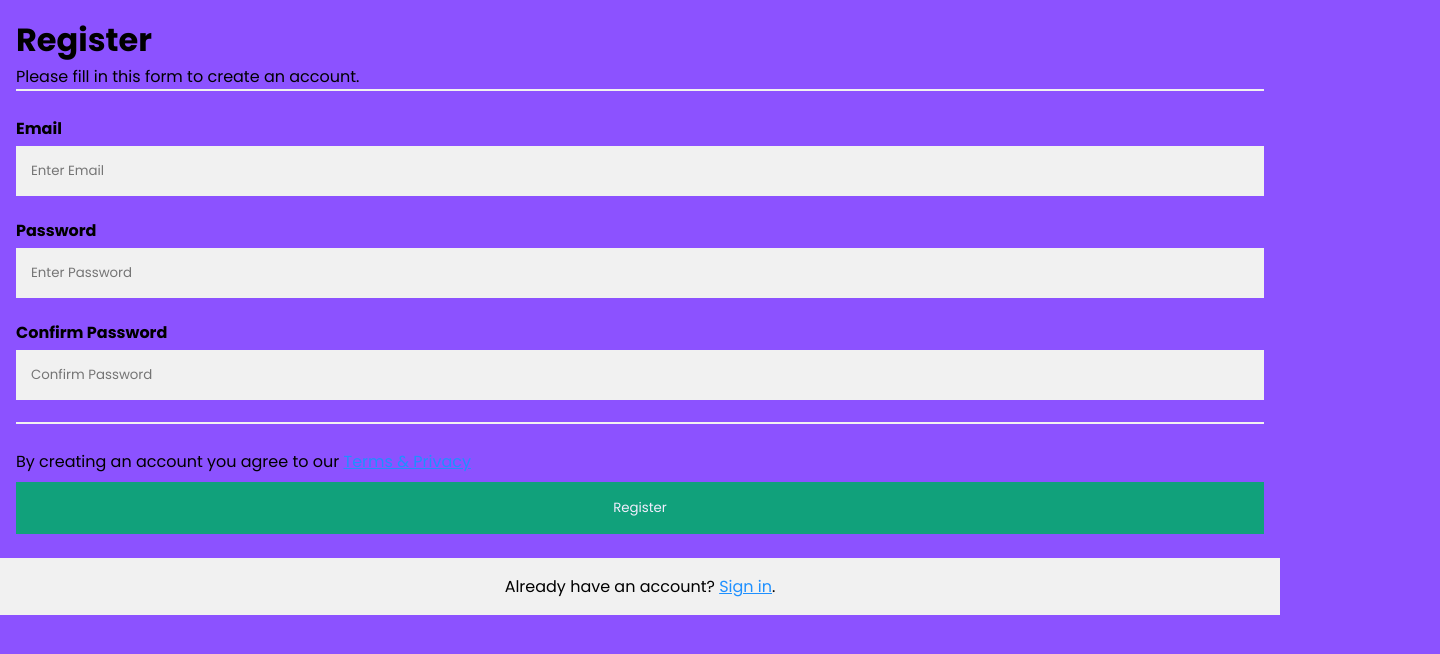
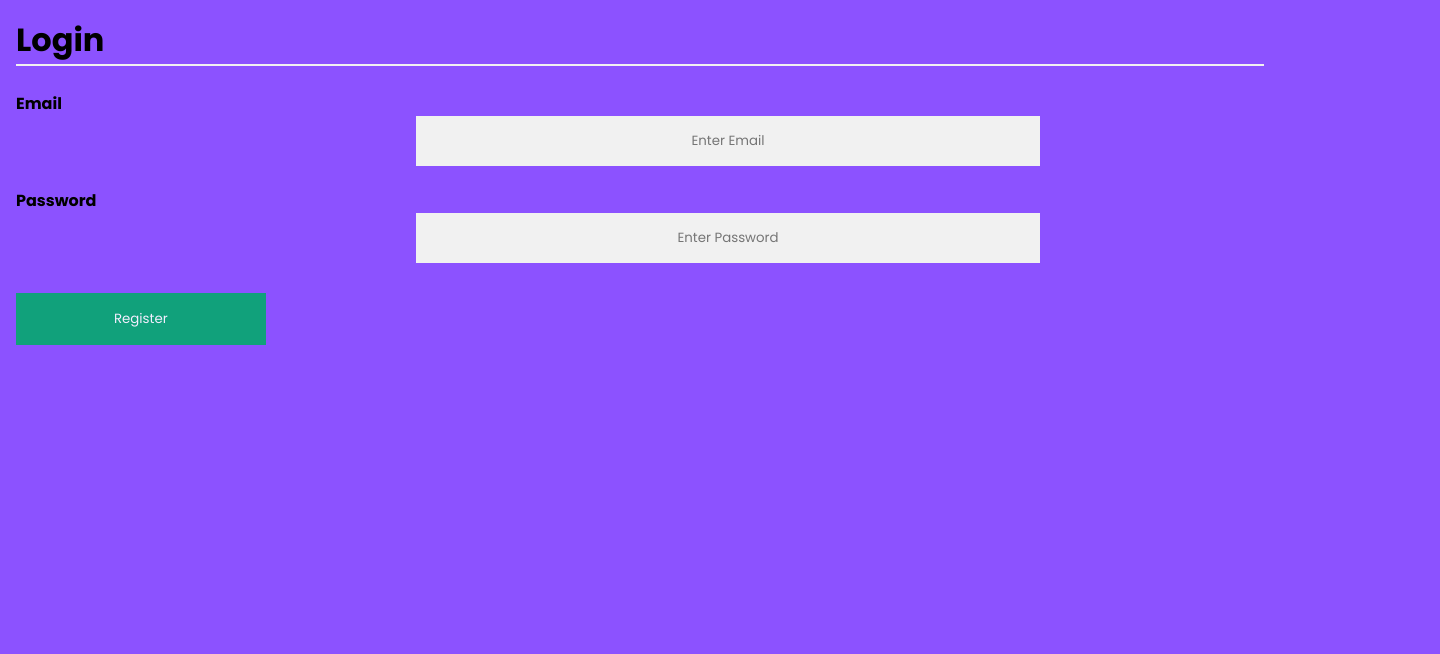
Before and after one commit to YashPame/DataTechLabs, a React (Create React App) app: page /login in a window 1280 px wide. Shown: the top 654 px of the page, 1440 px wide, since content can reach past the window. Built offline with nearby package versions, Linux system fonts and the light colour scheme.

Commit message:
Merge branch 'main' of https://github.com/YashPame/DataTechLabs

```diff
--- a/src/App.js
+++ b/src/App.js
@@ -2,7 +2,7 @@ import logo from './logo.svg';
 import './App.css';
 import Navbar from "./Navbar";
 import Registration from "./Components/Registration";
-
+import Login from "./Components/Login";
 import Progress from "./Components/Progress";
 import Analytics from "./Components/Analytics";
 import Dashboard from "./Components/Dashboard";
@@ -12,11 +12,12 @@ import {Route, Routes} from "react-router-dom";
 function App() {
   return (
       <>
-      <Registration />
+
       <Routes>
             <Route path="/dashboard" element={<Dashboard />} />
             <Route path="/progress" element={<Progress />} />
             <Route path="/analytics" element={<Analytics />} />
+            <Route path="/login" element={<Login />} />
       </Routes>
       </>
 
--- a/src/Components/Login.css
+++ b/src/Components/Login.css
@@ -0,0 +1,57 @@
+
+* {box-sizing: border-box}
+
+/* Add padding to containers */
+.container {
+  padding: 16px;
+}
+
+
+
+/* Full-width input fields */
+input[type=text], input[type=password] {
+    width: 50%;
+    padding: 15px;
+    margin: 0px 25pc 22px 25pc;
+    display: inline-block;
+    border: none;
+    background: #f1f1f1;
+    position: relative;
+    text-align: center;
+}
+
+
+input[type=text]:focus, input[type=password]:focus {
+  background-color: #ddd;
+  outline: none;
+}
+
+/* Overwrite default styles of hr */
+hr {
+  border: 1px solid #f1f1f1;
+  margin-bottom: 25px;
+}
+
+/* Set a style for the submit/register button */
+.registerbtn {
+  background-color: #04AA6D;
+  color: white;
+  padding: 16px 20px;
+  margin: 8px 0;
+  border: none;
+  cursor: pointer;
+  width: 20%;
+  opacity: 0.9;
+}
+
+.registerbtn:hover {
+  opacity:1;
+}
+
+
+
+/* Set a grey background color and center the text of the "sign in" section */
+.signin {
+  background-color: #f1f1f1;
+  text-align: center;
+}
--- a/src/Components/Login.js
+++ b/src/Components/Login.js
@@ -0,0 +1,26 @@
+
+import './Login.css'
+
+function Login() {
+  return (
+    <>
+      <form action="">
+        <div className="container">
+
+          <h1>Login</h1>
+          <hr />
+
+          <label htmlFor="email"><b>Email</b></label>
+          <input type="text" placeholder="Enter Email" name="email" id="email" required />
+
+          <label htmlFor="psw"><b>Password</b></label>
+          <input type="password" placeholder="Enter Password" name="psw" id="psw" required />
+          <button type="submit" className="registerbtn" align="center">Register</button>
+
+        </div>
+      </form>
+    </>
+  );
+}
+
+export default Login;
```
Also changed, not shown: 1 other file (tests, documents, lock files or other folders).
